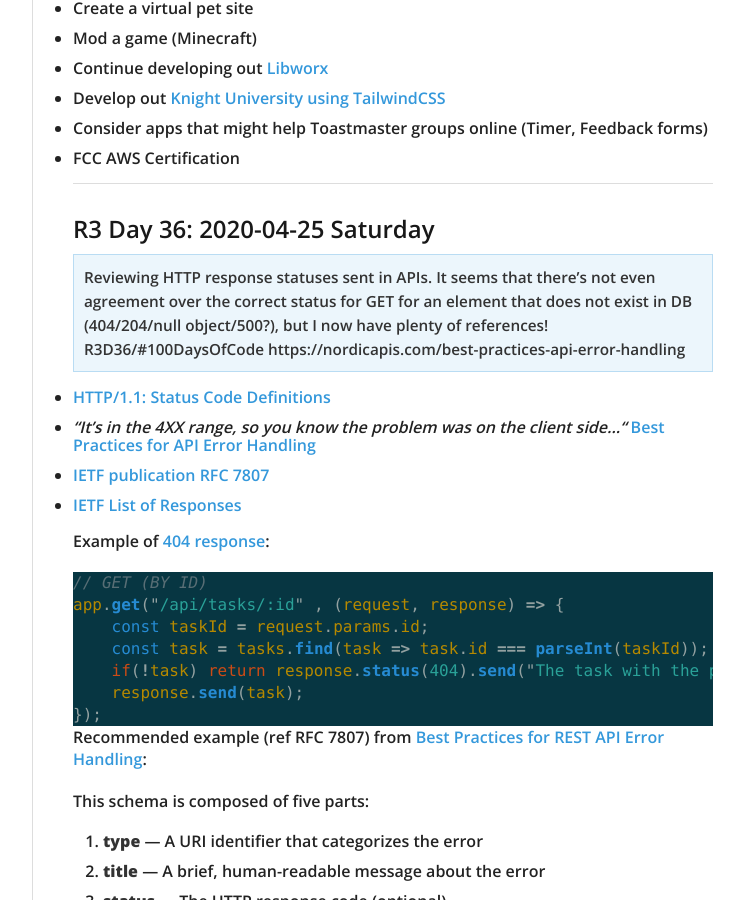
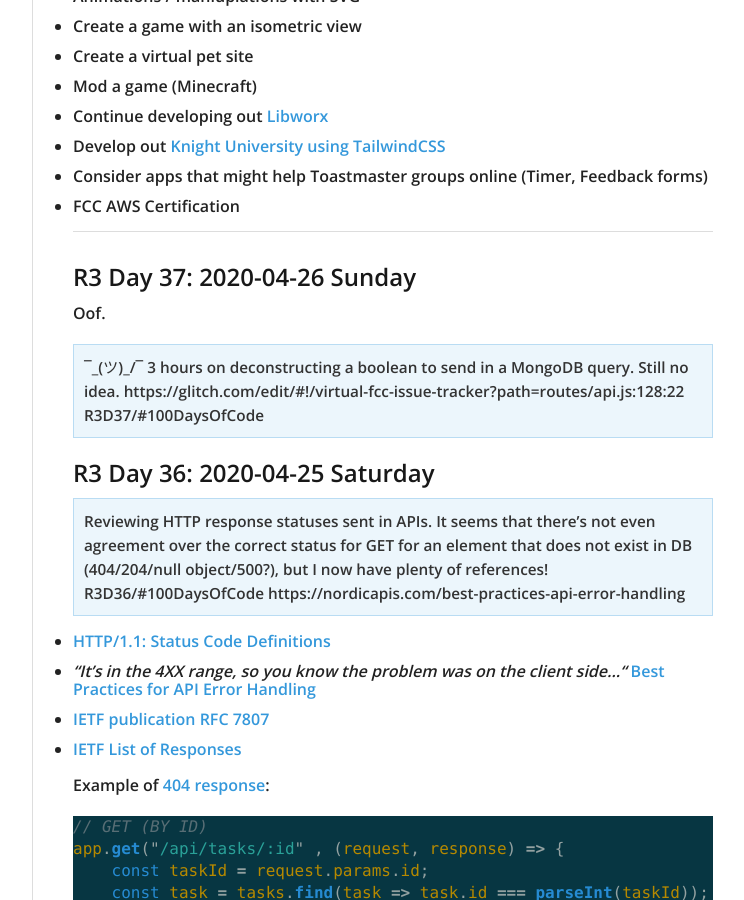
Before and after one commit to virtual/100daysofcode, a Jekyll site: the page built from index.md, in a window 1280 px wide and 900 px high, scrolled down 1427 px. Shown: the whole window, without its empty margins (378-1122 px from the left). Built offline with Jekyll 4.4.1, drawn with Linux system fonts in a browser that asks for light colours; nearby versions of some CDN libraries; our own code applies the rules of GitHub Pages for plain Markdown files; some of the changed text lies outside the part shown.

Commit message:
mongodb boolean

```diff
--- a/index.md
+++ b/index.md
@@ -27,7 +27,9 @@
     - Day 20: DELETE route
     - Day 21: PUT route
     - Day 22: Functional tests (POST)
-    - Day 34: Functional tests (POST)
+    - Day 35: Functional tests (POST)
+    - Day 36: Researching API HTTP Responses
+    - Day 37: Sending MongoDB boolean from deconstructed array
 - [Node.js: Testing and Code Quality - Jon Peck](https://www.lynda.com/Node-js-tutorials/Node-js-Testing-Code-Quality/587672-2.html)
   - Day 23: Intro
   - Day 24: Testing and Code Quality Fundamentals
@@ -64,6 +66,14 @@
 
 ----------
 
+## R3 Day 37: 2020-04-26 Sunday
+
+Oof.
+
+> ¯\_(ツ)_/¯ 3 hours on deconstructing a boolean to send in a MongoDB query. Still no idea.
+https://glitch.com/edit/#!/virtual-fcc-issue-tracker?path=routes/api.js:128:22 R3D37/#100DaysOfCode
+
+
 ## R3 Day 36: 2020-04-25 Saturday
 
 > Reviewing HTTP response statuses sent in APIs. It seems that there's not even agreement over the correct status for GET for an element that does not exist in DB (404/204/null object/500?), but I now have plenty of references! R3D36/#100DaysOfCode
```
